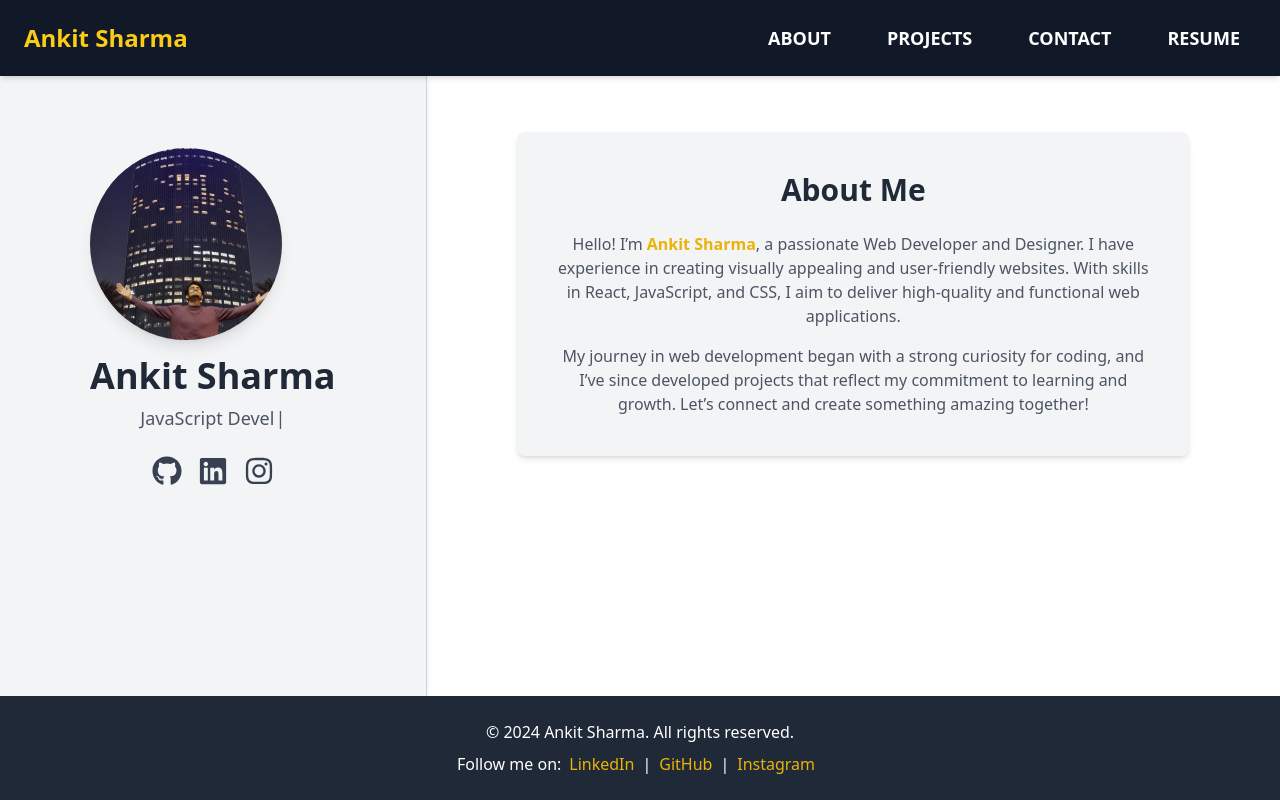
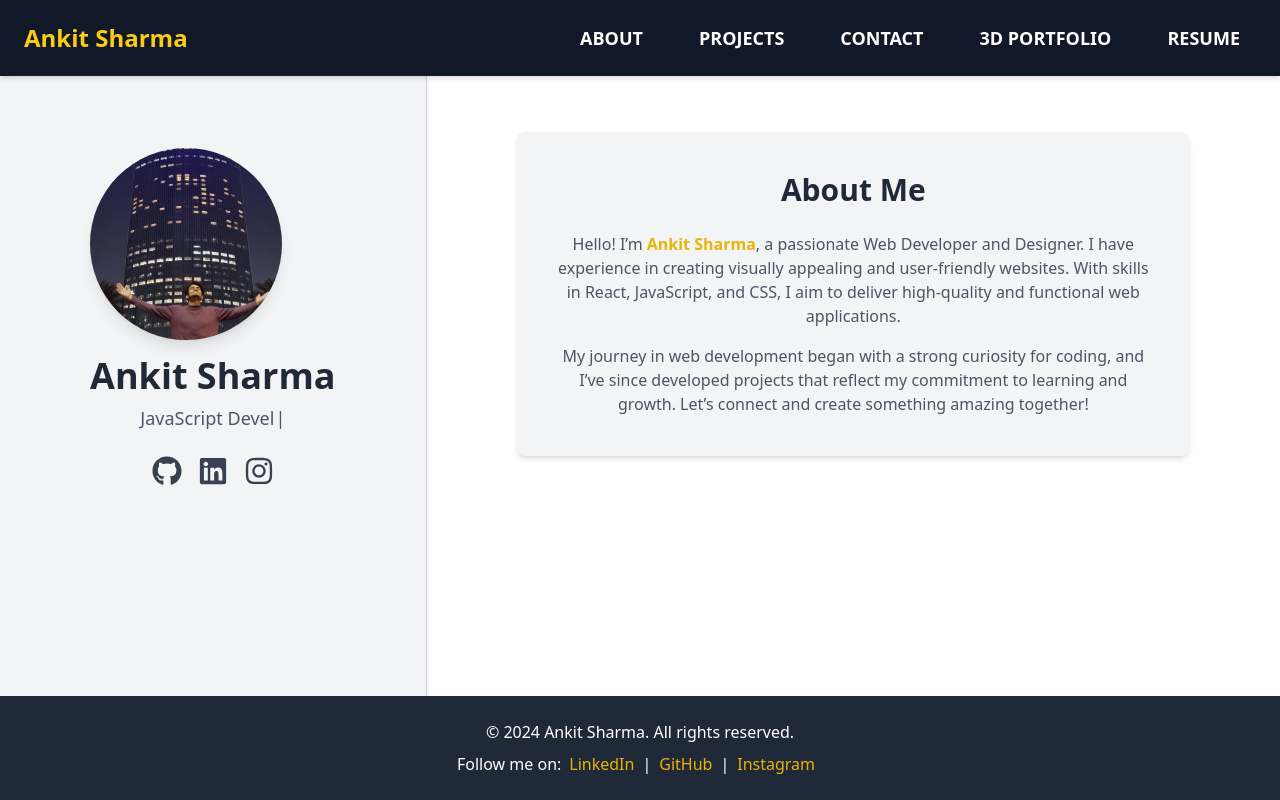
Before and after one commit to itsyourtechguy/Portfolio, a React (Vite) app: page / in a window 1280 px wide. Built offline with nearby package versions, Linux system fonts and the light colour scheme.

Commit message:
updated navlink

```diff
--- a/src/components/Navbar.tsx
+++ b/src/components/Navbar.tsx
@@ -3,6 +3,7 @@ import { useState } from "react";
 function Navbar({ setActiveSection }: any) {
   const [menuOpen, setMenuOpen] = useState(false);
   const resumeLink = "https://itsyourtechguy.github.io/resume";
+  const threeDLink = "https://itsyourtechguy.github.io/3d-portfolio";
 
   const toggleMenu = () => {
     setMenuOpen(!menuOpen);
@@ -43,7 +44,12 @@ function Navbar({ setActiveSection }: any) {
             Contact
           </li>
           <li className="cursor-pointer hover:text-yellow-400 transition duration-300 px-4 py-2">
-            <a href={resumeLink} rel="noopener noreferrer">
+            <a href={threeDLink} rel="noopener noreferrer" target="">
+              3D Portfolio
+            </a>
+          </li>
+          <li className="cursor-pointer hover:text-yellow-400 transition duration-300 px-4 py-2">
+            <a href={resumeLink} rel="noopener noreferrer" target="">
               Resume
             </a>
           </li>
```
